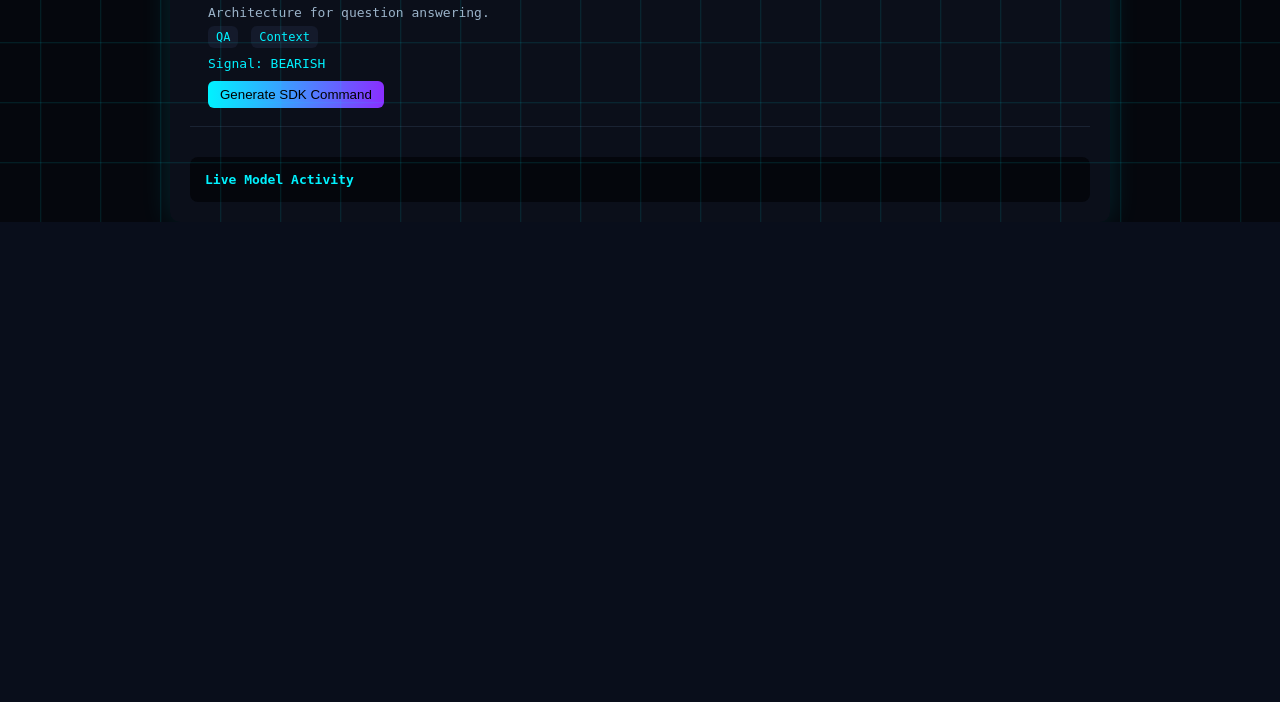
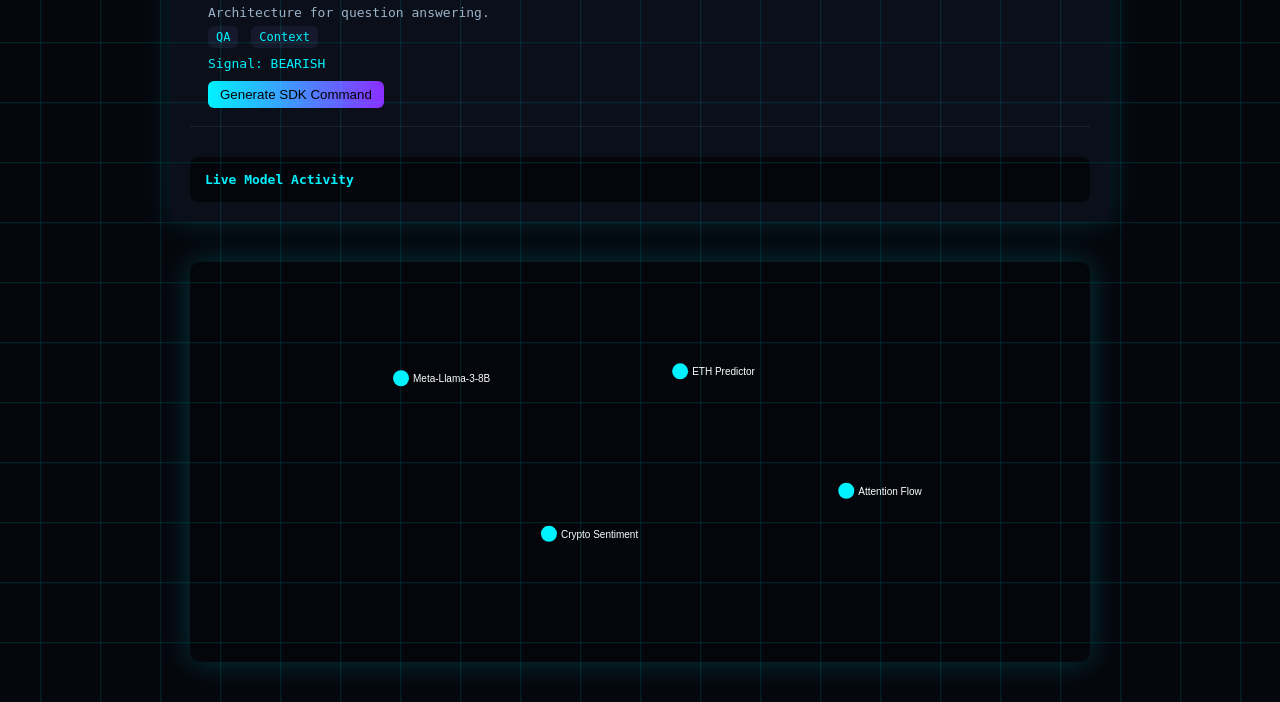
Before and after one commit to arthuroua/opengradient-intelligence-terminal, a Flask app: page / in a window 1280 px wide. Shown: the part 838-1540 px from the top of the page. Before the commit the page ends 1060 px from the top, so only its background shows below. Run offline with Flask 3, Linux system fonts and the light colour scheme.

Commit message:
Update index.html

```diff
--- a/templates/index.html
+++ b/templates/index.html
@@ -317,6 +317,90 @@ feed.scrollTop=feed.scrollHeight
 setInterval(addFeed,3000)
 
 </script>
+<canvas id="map" width="900" height="400"></canvas>
+
+<style>
+
+#map{
+display:block;
+margin:40px auto;
+background:#04060c;
+border-radius:10px;
+box-shadow:0 0 30px #00f2ff33;
+}
+
+</style>
+
+<script>
+
+const canvas=document.getElementById("map")
+const ctx=canvas.getContext("2d")
+
+let nodes=[
+{name:"Meta-Llama-3-8B",x:200,y:120},
+{name:"ETH Predictor",x:500,y:100},
+{name:"Crypto Sentiment",x:350,y:250},
+{name:"Attention Flow",x:650,y:220}
+]
+
+function draw(){
+
+ctx.clearRect(0,0,canvas.width,canvas.height)
+
+for(let n of nodes){
+
+ctx.beginPath()
+ctx.arc(n.x,n.y,8,0,Math.PI*2)
+ctx.fillStyle="#00f2ff"
+ctx.fill()
+
+ctx.fillStyle="white"
+ctx.fillText(n.name,n.x+12,n.y+4)
+
+}
+
+}
+
+function animate(){
+
+for(let n of nodes){
+
+n.x+=Math.random()*2-1
+n.y+=Math.random()*2-1
+
+}
+
+draw()
+
+requestAnimationFrame(animate)
+
+}
+
+animate()
+
+canvas.onclick=function(e){
+
+let rect=canvas.getBoundingClientRect()
+
+let x=e.clientX-rect.left
+let y=e.clientY-rect.top
+
+for(let n of nodes){
+
+let dx=x-n.x
+let dy=y-n.y
+
+if(Math.sqrt(dx*dx+dy*dy)<10){
+
+alert("Model: "+n.name)
+
+}
+
+}
+
+}
+
+</script>
 
 </body>
 
```
